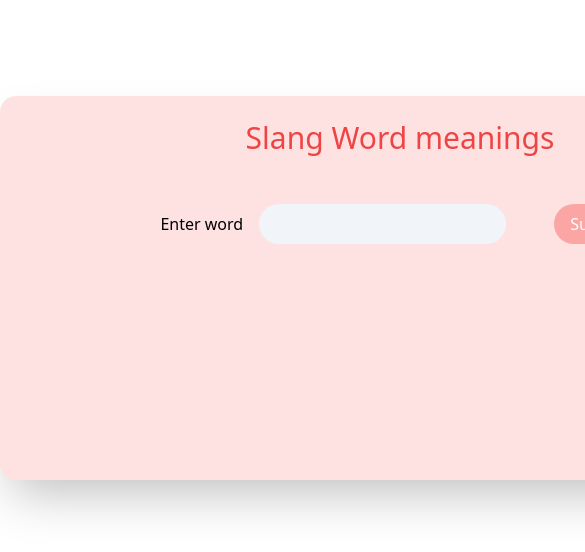
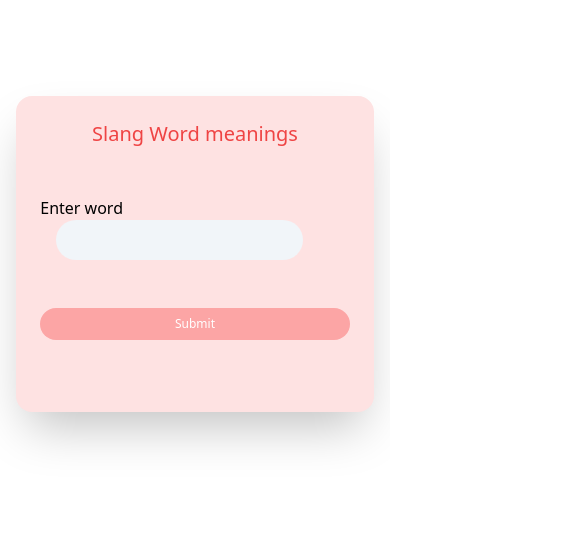
Before and after one commit to jayk-gupta/Genz-words-meanings, a website built with Vite: page index.html in a window 390 px wide. Shown: the top 552 px of the page, 585 px wide, since content can reach past the window. Built offline with nearby package versions, Linux system fonts and the light colour scheme.

Commit message:
added responsiveness

```diff
--- a/index.html
+++ b/index.html
@@ -10,10 +10,10 @@
   <body class="">
 
     <div
-      class="container mx-auto h-96 w-[50rem] bg-red-100 p-6 rounded-2xl mt-[6rem] flex flex-col gap-12 items-center shadow-2xl"
+      class="h-3/4 w-11/12 mx-auto md:h-96 md:w-[50rem] bg-red-100 p-6 rounded-2xl mt-[6rem] flex flex-col gap-12 items-center shadow-2xl"
     >
-        <h2 class="text-red-500 text-3xl">Slang Word meanings</h2>
-      <form action="" class="form  flex gap-12">
+        <h2 class="text-red-500 text-xl md:text-3xl">Slang Word meanings</h2>
+      <form action="" class="form  flex flex-col md:flex-row gap-12">
         <label for="" class=""
           >Enter word<input
             class="input ml-4 bg-slate-100 rounded-full px-2 py-[0.5rem]"
@@ -21,7 +21,7 @@
         /></label>
         <button
           type="submit"
-          class="submit-btn hover:bg-red-500 bg-red-300 text-white rounded-full px-4"
+          class="submit-btn hover:bg-red-500 bg-red-300 text-white rounded-3xl md:rounded-full text-xs h-8 px-2  md:text-lg  md:px-4"
         >
           Submit
         </button>
```
